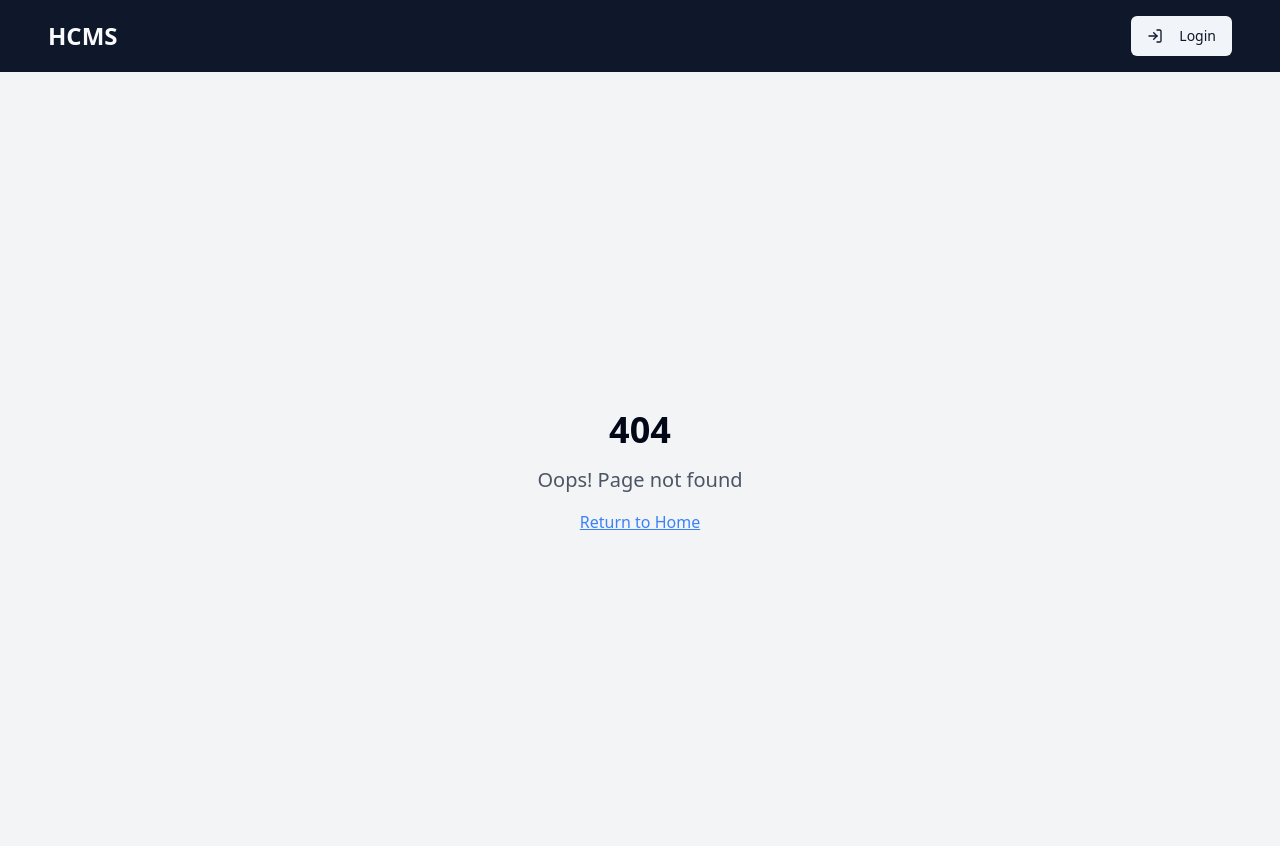
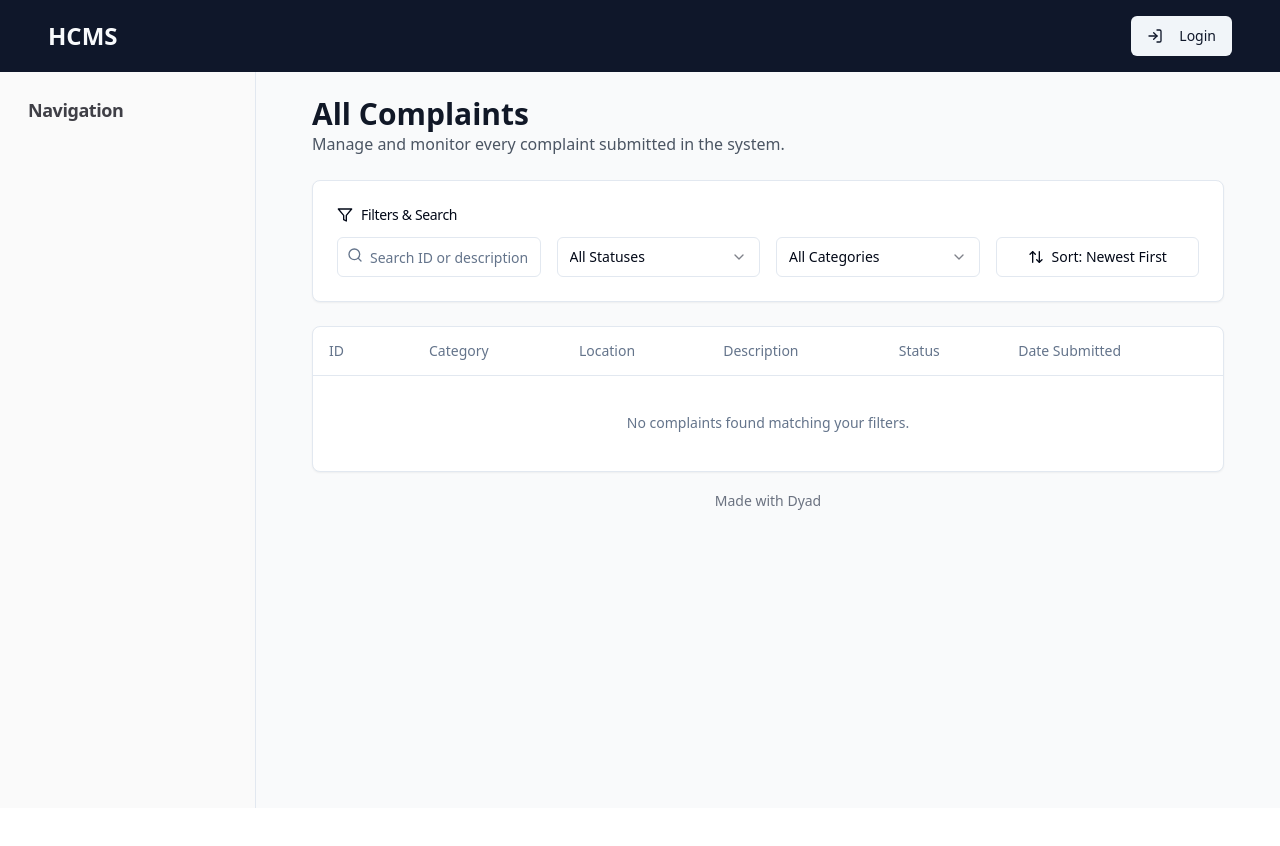
Before and after one commit to sri-Nit/HOSTEL-MANAGEMENT-SYSTEM, a React (Vite) app: page /admin/all-complaints in a window 1280 px wide. Before the commit this address had no page. Shown: the top 846 px of the page. After the commit the page ends 808 px from the top, so only its background shows below. Built offline with nearby package versions, Linux system fonts and the light colour scheme.

Commit message:
[dyad] Created an Admin All Complaints page with a detailed table and advanced filtering/sorting options. - wrote 3 file(s)

```diff
--- a/src/App.tsx
+++ b/src/App.tsx
@@ -21,6 +21,7 @@ import AdminEscalations from "./pages/AdminEscalations";
 import AdminReports from "./pages/AdminReports";
 import ManageComplaintsWarden from "./pages/ManageComplaintsWarden";
 import AdminUserManagement from "./pages/AdminUserManagement";
+import AdminAllComplaints from "./pages/AdminAllComplaints";
 
 const queryClient = new QueryClient();
 
@@ -56,6 +57,7 @@ const App = () => (
 
             <Route element={<ProtectedRoute allowedRoles={['admin']} />}>
               <Route path="/admin/dashboard" element={<AdminDashboard />} />
+              <Route path="/admin/all-complaints" element={<AdminAllComplaints />} />
               <Route path="/admin/users" element={<AdminUserManagement />} />
               <Route path="/admin/escalations" element={<AdminEscalations />} />
               <Route path="/admin/reports" element={<AdminReports />} />
--- a/src/components/Sidebar.tsx
+++ b/src/components/Sidebar.tsx
@@ -2,7 +2,7 @@ import React from 'react';
 import { Link, useLocation } from 'react-router-dom';
 import { useAuth } from '@/context/AuthContext';
 import { cn } from '@/lib/utils';
-import { Home, FileText, Shield, BarChart, ListChecks, UserCircle, HelpCircle, ShieldCheck, Users } from 'lucide-react';
+import { Home, FileText, Shield, BarChart, ListChecks, UserCircle, HelpCircle, ShieldCheck, Users, ClipboardList } from 'lucide-react';
 
 interface SidebarProps extends React.HTMLAttributes<HTMLDivElement> {}
 
@@ -26,6 +26,7 @@ const Sidebar: React.FC<SidebarProps> = ({ className }) => {
 
   const adminLinks = [
     { to: '/admin/dashboard', icon: Home, label: 'Dashboard' },
+    { to: '/admin/all-complaints', icon: ClipboardList, label: 'All Complaints' },
     { to: '/admin/users', icon: Users, label: 'User Management' },
     { to: '/admin/escalations', icon: Shield, label: 'Escalations' },
     { to: '/admin/reports', icon: BarChart, label: 'Reports' },
--- /dev/null
+++ b/src/pages/AdminAllComplaints.tsx
@@ -0,0 +1,204 @@
+import React, { useEffect, useState } from 'react';
+import Sidebar from '@/components/Sidebar';
+import { MadeWithDyad } from '@/components/made-with-dyad';
+import { Card, CardContent, CardHeader, CardTitle } from '@/components/ui/card';
+import { Table, TableBody, TableCell, TableHead, TableHeader, TableRow } from '@/components/ui/table';
+import { Select, SelectContent, SelectItem, SelectTrigger, SelectValue } from '@/components/ui/select';
+import { Badge } from '@/components/ui/badge';
+import { Input } from '@/components/ui/input';
+import { Search, Filter, ArrowUpDown } from 'lucide-react';
+import { Button } from '@/components/ui/button';
+
+interface Complaint {
+  _id: string;
+  category: string;
+  description: string;
+  status: string;
+  createdAt: string;
+  location: {
+    block: string;
+    floor: string;
+    room: string;
+  };
+}
+
+const statusColors: Record<string, string> = {
+  pending: 'bg-blue-100 text-blue-800',
+  approved: 'bg-green-100 text-green-800',
+  in_progress: 'bg-yellow-100 text-yellow-800',
+  resolved: 'bg-green-200 text-green-900',
+  rejected: 'bg-red-100 text-red-800',
+  escalated: 'bg-orange-100 text-orange-800',
+};
+
+const AdminAllComplaints: React.FC = () => {
+  const [complaints, setComplaints] = useState<Complaint[]>([]);
+  const [filteredComplaints, setFilteredComplaints] = useState<Complaint[]>([]);
+
+  // Filters
+  const [statusFilter, setStatusFilter] = useState<string>('all');
+  const [categoryFilter, setCategoryFilter] = useState<string>('all');
+  const [searchTerm, setSearchTerm] = useState<string>('');
+  const [sortOrder, setSortOrder] = useState<'newest' | 'oldest'>('newest');
+
+  useEffect(() => {
+    const allComplaints = JSON.parse(localStorage.getItem('user_complaints') || '[]');
+    setComplaints(allComplaints);
+    setFilteredComplaints(allComplaints);
+  }, []);
+
+  useEffect(() => {
+    let result = [...complaints];
+
+    if (statusFilter !== 'all') {
+      result = result.filter(c => c.status === statusFilter);
+    }
+
+    if (categoryFilter !== 'all') {
+      result = result.filter(c => c.category === categoryFilter);
+    }
+
+    if (searchTerm) {
+      result = result.filter(c =>
+        c.description.toLowerCase().includes(searchTerm.toLowerCase()) ||
+        c._id.toLowerCase().includes(searchTerm.toLowerCase())
+      );
+    }
+
+    result.sort((a, b) => {
+      const dateA = new Date(a.createdAt).getTime();
+      const dateB = new Date(b.createdAt).getTime();
+      return sortOrder === 'newest' ? dateB - dateA : dateA - dateB;
+    });
+
+    setFilteredComplaints(result);
+  }, [statusFilter, categoryFilter, searchTerm, sortOrder, complaints]);
+
+  return (
+    <div className="flex min-h-[calc(100vh-64px)]">
+      <Sidebar />
+      <main className="flex-1 p-6 bg-gray-50 dark:bg-gray-800">
+        <div className="container mx-auto max-w-7xl">
+          <div className="mb-6">
+            <h1 className="text-3xl font-bold text-gray-900 dark:text-gray-100">All Complaints</h1>
+            <p className="text-gray-600 dark:text-gray-400">Manage and monitor every complaint submitted in the system.</p>
+          </div>
+
+          <Card className="mb-6">
+            <CardHeader className="pb-3">
+              <CardTitle className="text-sm font-medium flex items-center gap-2">
+                <Filter className="h-4 w-4" />
+                Filters & Search
+              </CardTitle>
+            </CardHeader>
+            <CardContent>
+              <div className="grid grid-cols-1 md:grid-cols-4 gap-4">
+                <div className="relative">
+                  <Search className="absolute left-2.5 top-2.5 h-4 w-4 text-muted-foreground" />
+                  <Input
+                    placeholder="Search ID or description..."
+                    className="pl-8"
+                    value={searchTerm}
+                    onChange={(e) => setSearchTerm(e.target.value)}
+                  />
+                </div>
+
+                <Select value={statusFilter} onValueChange={setStatusFilter}>
+                  <SelectTrigger>
+                    <SelectValue placeholder="Filter by Status" />
+                  </SelectTrigger>
+                  <SelectContent>
+                    <SelectItem value="all">All Statuses</SelectItem>
+                    <SelectItem value="pending">Pending</SelectItem>
+                    <SelectItem value="approved">Approved</SelectItem>
+                    <SelectItem value="in_progress">In Progress</SelectItem>
+                    <SelectItem value="resolved">Resolved</SelectItem>
+                    <SelectItem value="rejected">Rejected</SelectItem>
+                    <SelectItem value="escalated">Escalated</SelectItem>
+                  </SelectContent>
+                </Select>
+
+                <Select value={categoryFilter} onValueChange={setCategoryFilter}>
+                  <SelectTrigger>
+                    <SelectValue placeholder="Filter by Category" />
+                  </SelectTrigger>
+                  <SelectContent>
+                    <SelectItem value="all">All Categories</SelectItem>
+                    <SelectItem value="Plumbing">Plumbing</SelectItem>
+                    <SelectItem value="Electrical">Electrical</SelectItem>
+                    <SelectItem value="Carpentry">Carpentry</SelectItem>
+                    <SelectItem value="Internet">Internet/WiFi</SelectItem>
+                    <SelectItem value="Other">Other</SelectItem>
+                  </SelectContent>
+                </Select>
+
+                <Button
+                  variant="outline"
+                  className="flex items-center gap-2"
+                  onClick={() => setSortOrder(sortOrder === 'newest' ? 'oldest' : 'newest')}
+                >
+                  <ArrowUpDown className="h-4 w-4" />
+                  Sort: {sortOrder === 'newest' ? 'Newest First' : 'Oldest First'}
+                </Button>
+              </div>
+            </CardContent>
+          </Card>
+
+          <Card>
+            <CardContent className="p-0">
+              <Table>
+                <TableHeader>
+                  <TableRow>
+                    <TableHead className="w-[100px]">ID</TableHead>
+                    <TableHead>Category</TableHead>
+                    <TableHead>Location</TableHead>
+                    <TableHead className="max-w-[300px]">Description</TableHead>
+                    <TableHead>Status</TableHead>
+                    <TableHead>Date Submitted</TableHead>
+                  </TableRow>
+                </TableHeader>
+                <TableBody>
+                  {filteredComplaints.length === 0 ? (
+                    <TableRow>
+                      <TableCell colSpan={6} className="h-24 text-center text-muted-foreground">
+                        No complaints found matching your filters.
+                      </TableCell>
+                    </TableRow>
+                  ) : (
+                    filteredComplaints.map((complaint) => (
+                      <TableRow key={complaint._id}>
+                        <TableCell className="font-mono text-xs">#{complaint._id.slice(-6)}</TableCell>
+                        <TableCell className="font-medium">{complaint.category}</TableCell>
+                        <TableCell>
+                          {complaint.location ? (
+                            <span className="text-xs">
+                              Block {complaint.location.block}, Room {complaint.location.room}
+                            </span>
+                          ) : 'N/A'}
+                        </TableCell>
+                        <TableCell className="max-w-[300px] truncate text-sm">
+                          {complaint.description}
+                        </TableCell>
+                        <TableCell>
+                          <Badge className={statusColors[complaint.status]}>
+                            {complaint.status.replace('_', ' ')}
+                          </Badge>
+                        </TableCell>
+                        <TableCell className="text-sm text-muted-foreground">
+                          {new Date(complaint.createdAt).toLocaleDateString()}
+                        </TableCell>
+                      </TableRow>
+                    ))
+                  )}
+                </TableBody>
+              </Table>
+            </CardContent>
+          </Card>
+        </div>
+        <MadeWithDyad />
+      </main>
+    </div>
+  );
+};
+
+export default AdminAllComplaints;
```
